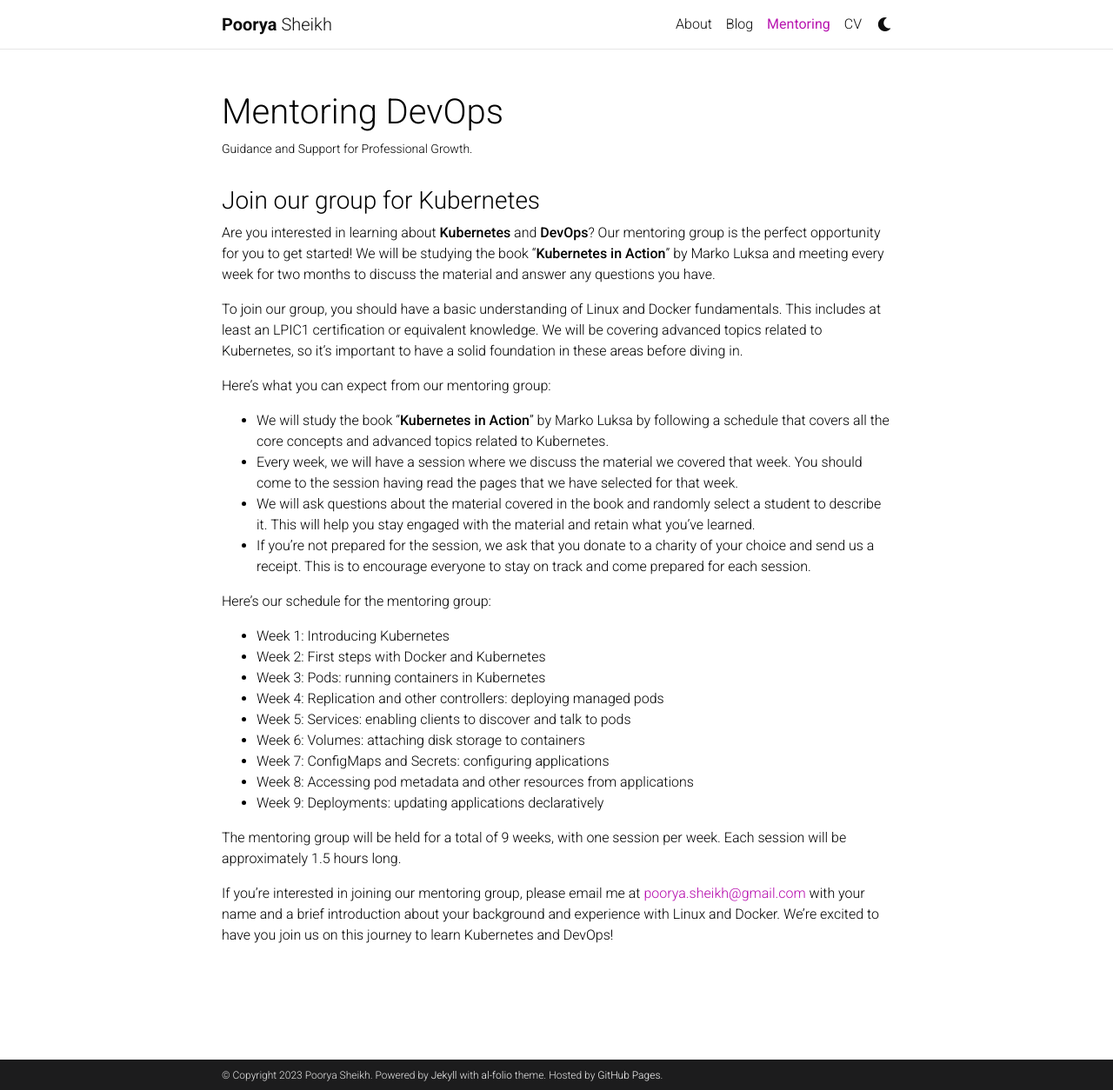
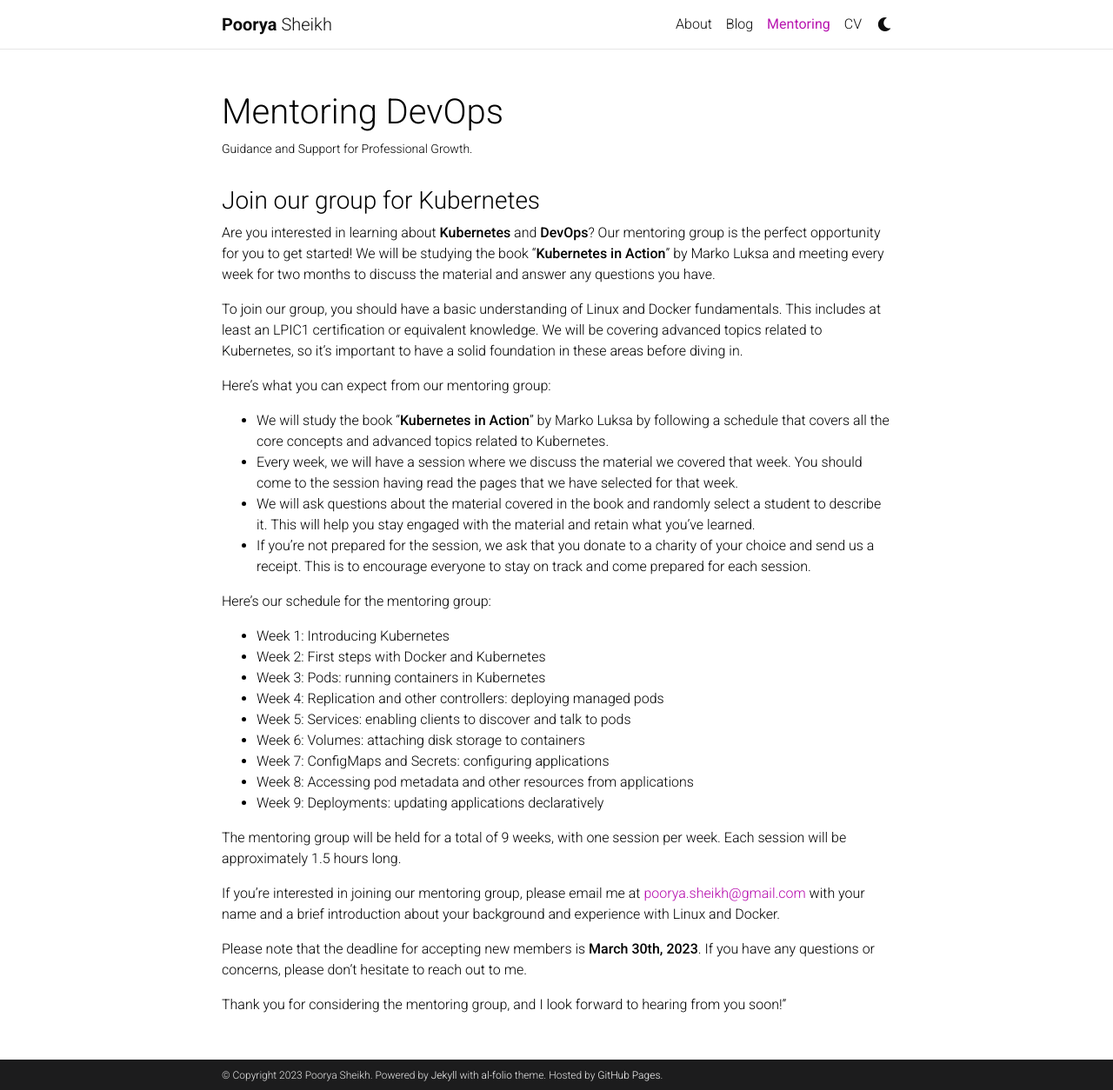
Before and after one commit to pooryasheikh/pooryasheikh, a Jekyll site: the page built from _pages/mentoring.md, in a window 1280 px wide and 1254 px high. Shown: the whole window at 87% size. Built offline with Jekyll 4.4.1, drawn with Linux system fonts in a browser that asks for light colours; comment, search, counter and statistics services are not loaded; a style sheet for code colours, icons or effects is not loaded.

Commit message:
fix: Hotfix deadline for mentoring

```diff
--- a/_pages/mentoring.md
+++ b/_pages/mentoring.md
@@ -35,4 +35,8 @@ Here's our schedule for the mentoring group:
 
 The mentoring group will be held for a total of 9 weeks, with one session per week. Each session will be approximately 1.5 hours long.
 
-If you're interested in joining our mentoring group, please email me at [poorya.sheikh@gmail.com](mailto:poorya.sheikh@gmail.com) with your name and a brief introduction about your background and experience with Linux and Docker. We're excited to have you join us on this journey to learn Kubernetes and DevOps!
+If you're interested in joining our mentoring group, please email me at [poorya.sheikh@gmail.com](mailto:poorya.sheikh@gmail.com) with your name and a brief introduction about your background and experience with Linux and Docker.
+
+Please note that the deadline for accepting new members is **March 30th, 2023**. If you have any questions or concerns, please don't hesitate to reach out to me.
+
+Thank you for considering the mentoring group, and I look forward to hearing from you soon!"
```
